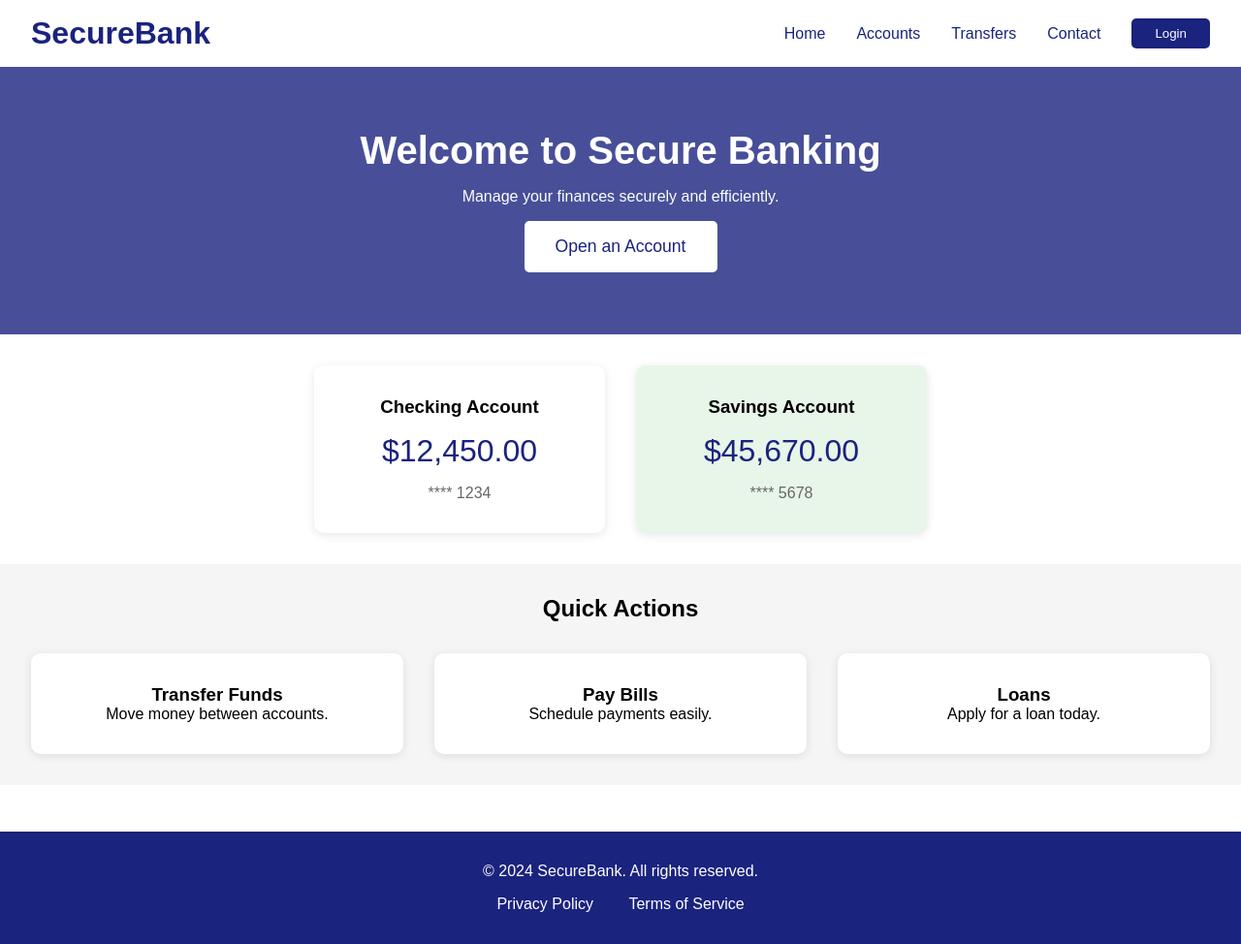
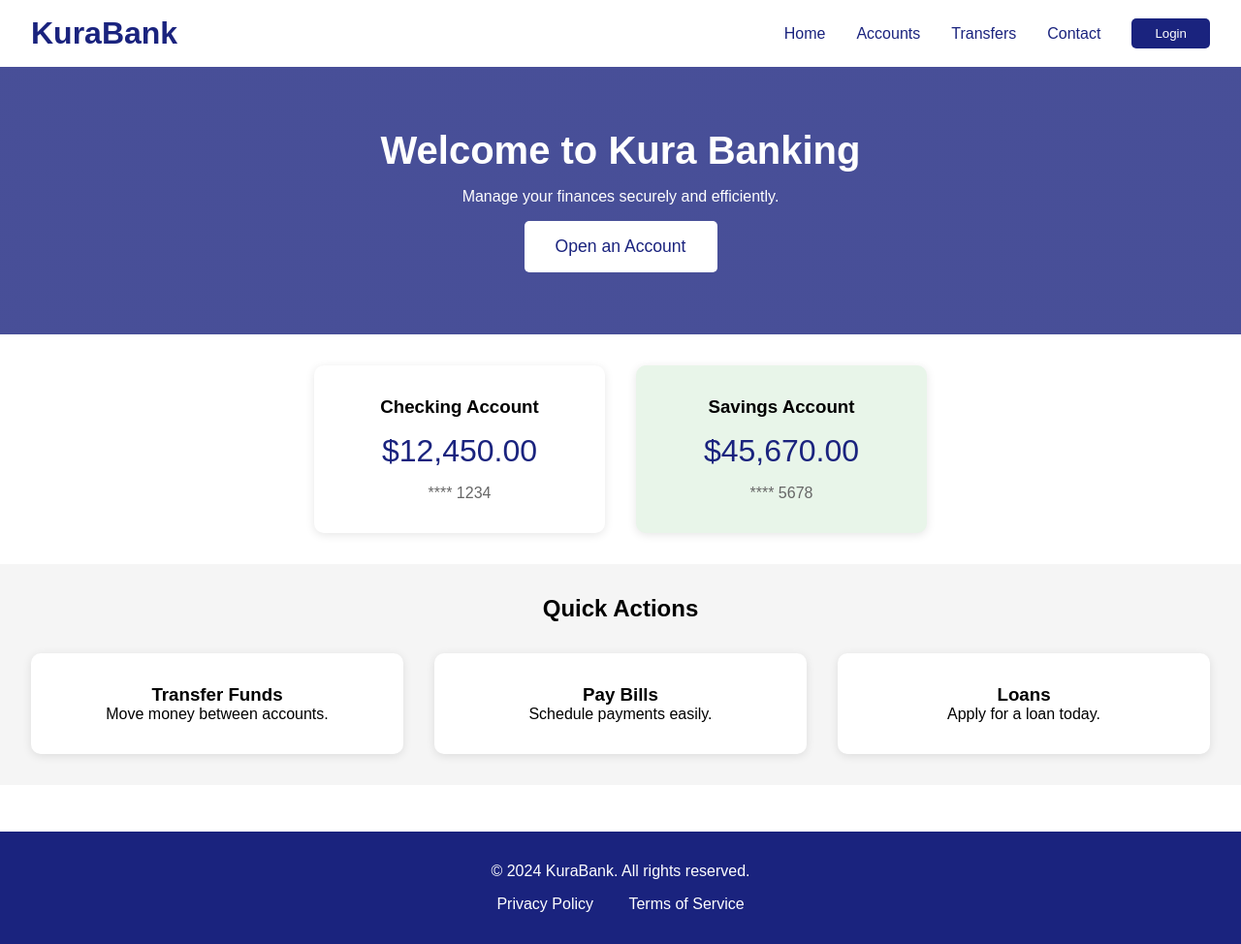
Before and after one commit to TechTonic001/Banking-css, a plain HTML site: page index.html in a window 1280 px wide. Shown: the whole page at 97% size. Drawn offline with Linux system fonts and the light colour scheme.

Commit message:
another changes

```diff
--- a/index.html
+++ b/index.html
@@ -1,30 +1,32 @@
 <!DOCTYPE html>
 <html lang="en">
+
 <head>
     <meta charset="UTF-8">
     <meta name="viewport" content="width=device-width, initial-scale=1.0">
-    <title>SecureBank</title>
+    <title>KuraBank</title>
     <link rel="stylesheet" href="style.css">
 </head>
+
 <body>
     <!-- Header -->
     <header class="header">
         <div class="logo">
-            <h1>SecureBank</h1>
+            <h1>KuraBank</h1>
         </div>
         <nav class="nav">
             <a href="#home">Home</a>
             <a href="#accounts">Accounts</a>
             <a href="#transfers">Transfers</a>
             <a href="#contact">Contact</a>
-          <a href="/login.html"> <button class="login-btn" >Login</button></a>
+            <a href="/login.html"> <button class="login-btn">Login</button></a>
         </nav>
     </header>
 
     <!-- Hero Section -->
     <section class="hero">
         <div class="hero-content">
-            <h2>Welcome to Secure Banking</h2>
+            <h2>Welcome to Kura Banking</h2>
             <p>Manage your finances securely and efficiently.</p>
             <button class="cta-btn">Open an Account</button>
         </div>
@@ -65,11 +67,12 @@
 
     <!-- Footer -->
     <footer class="footer">
-        <p>&copy; 2024 SecureBank. All rights reserved.</p>
+        <p>&copy; 2024 KuraBank. All rights reserved.</p>
         <div class="footer-links">
             <a href="#privacy">Privacy Policy</a>
             <a href="#terms">Terms of Service</a>
         </div>
     </footer>
 </body>
+
 </html>
--- a/login.css
+++ b/login.css
@@ -86,7 +86,7 @@ body {
     font-size: 16px;
     font-weight: bold;
     cursor: pointer;
-    transition: background 0.3s ease;
+    transition: translate 0.3s ease;
 }
 
 .login-btn:hover {
```
Also changed, not shown: login.html (+2 -2 lines).
